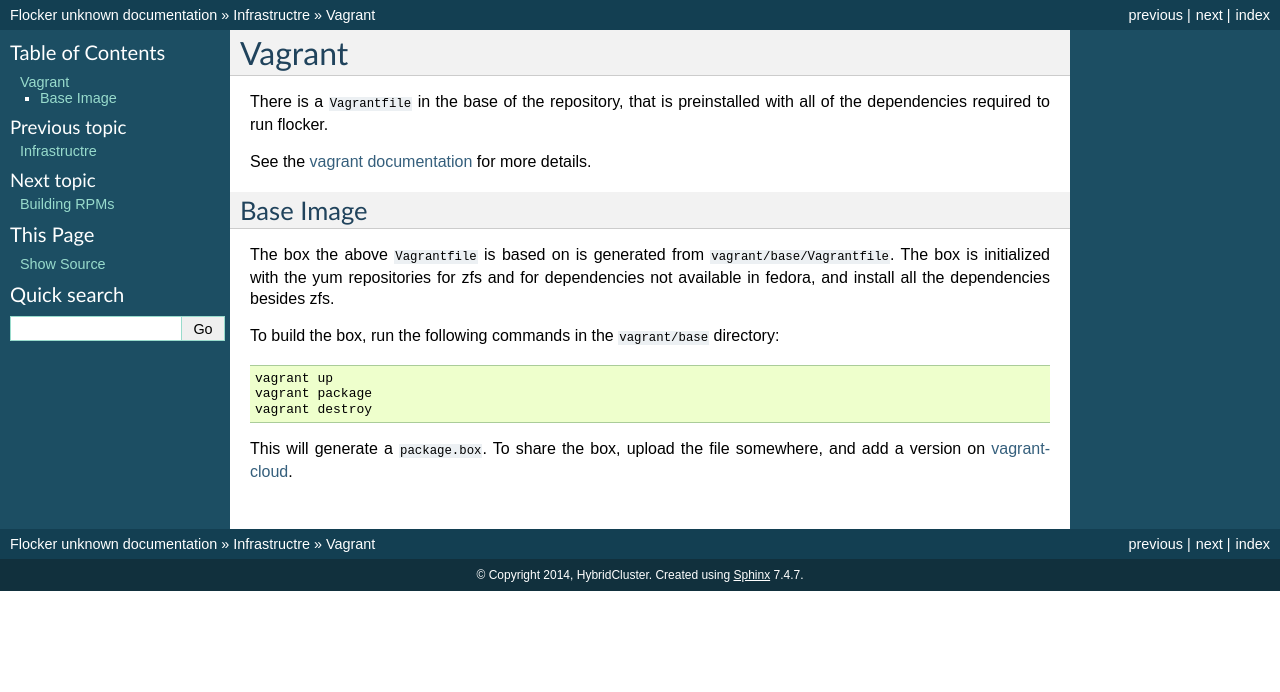
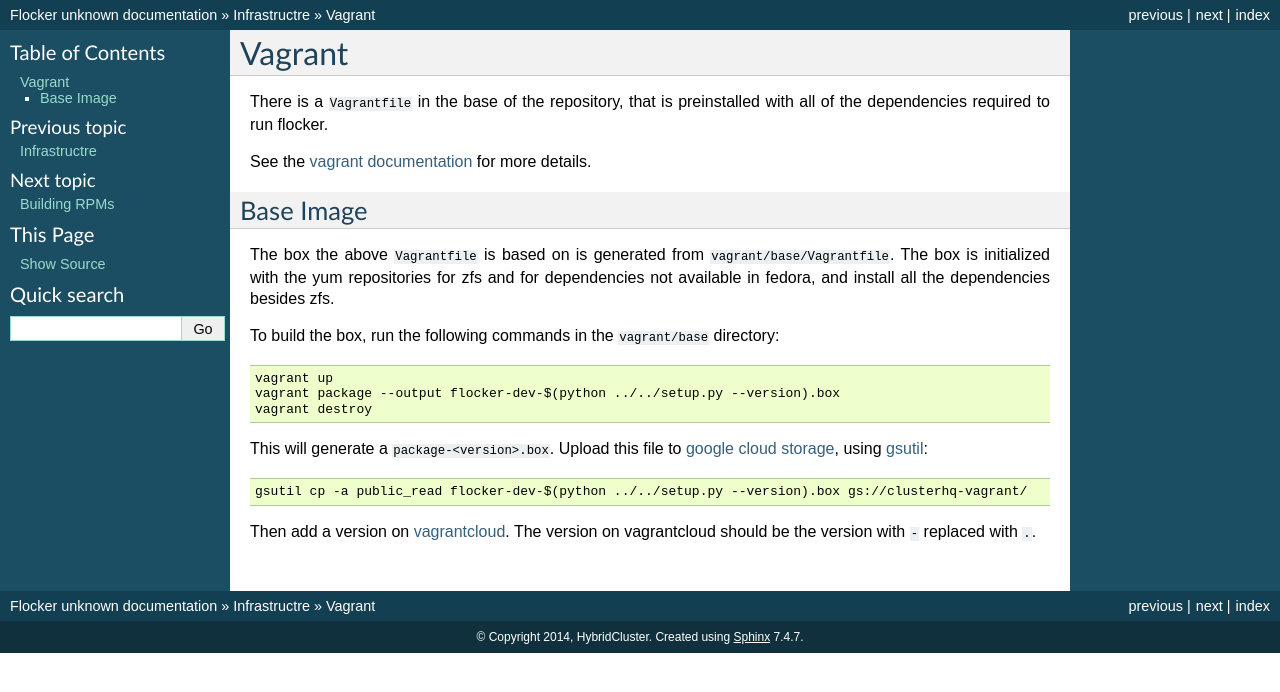
Before and after one commit to ClusterHQ/flocker, a Sphinx documentation site: the page built from docs/infrastructure/vagrant.rst, in a window 1280 px wide. Shown: the top 692 px of the page. Built offline with Sphinx 7.4.7, drawn with Linux system fonts in a browser that asks for light colours.

Commit message:
Update vagrant to use organization hosted image.

```diff
--- a/docs/infrastructure/vagrant.rst
+++ b/docs/infrastructure/vagrant.rst
@@ -16,8 +16,14 @@
 To build the box, run the following commands in the :file:`vagrant/base` directory::
 
    vagrant up
-   vagrant package
+   vagrant package --output flocker-dev-$(python ../../setup.py --version).box
    vagrant destroy
 
-This will generate a :file:`package.box`.
-To share the box, upload the file somewhere, and add a version on `vagrantcloud <https://vagrantcloud.com>`_.
+This will generate a :file:`package-<version>.box`.
+Upload this file to `google cloud storage <https://console.developers.google.com/project/apps~hybridcluster-docker/storage/clusterhq-vagrant/>`_,
+using `gsutil <https://developers.google.com/storage/docs/gsutil?csw=1>`_::
+
+   gsutil cp -a public_read flocker-dev-$(python ../../setup.py --version).box gs://clusterhq-vagrant/
+
+Then add a version on `vagrantcloud <https://vagrantcloud.com/clusterhq/flocker-dev>`_.
+The version on vagrantcloud should be the version with ``-`` replaced with ``.``.
```
Also changed, not shown: 1 other file.
